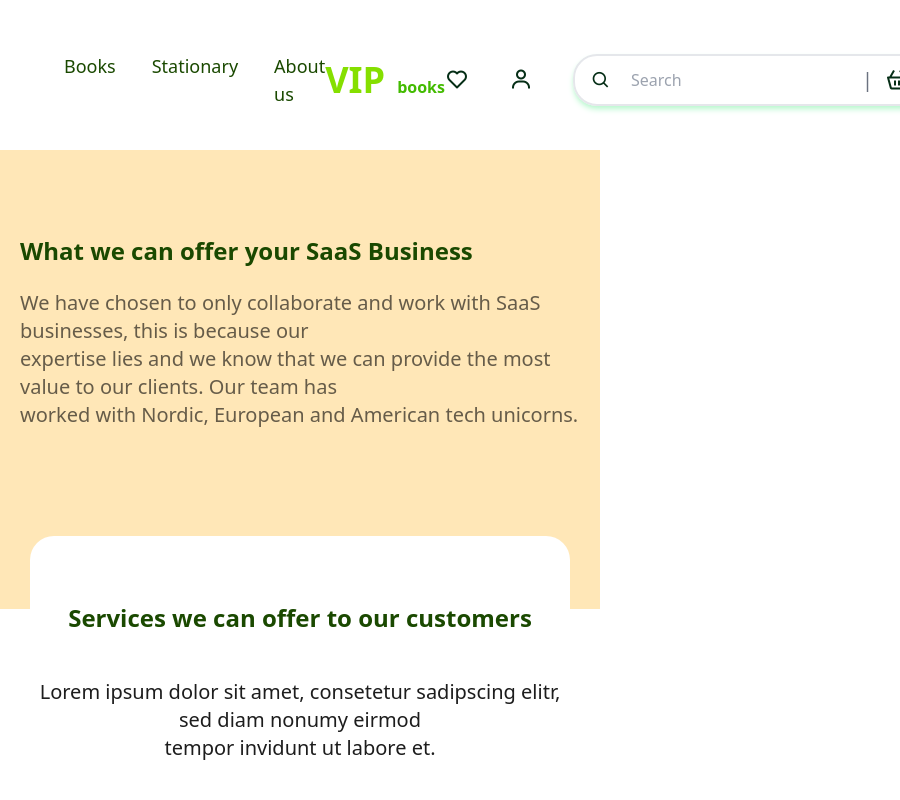
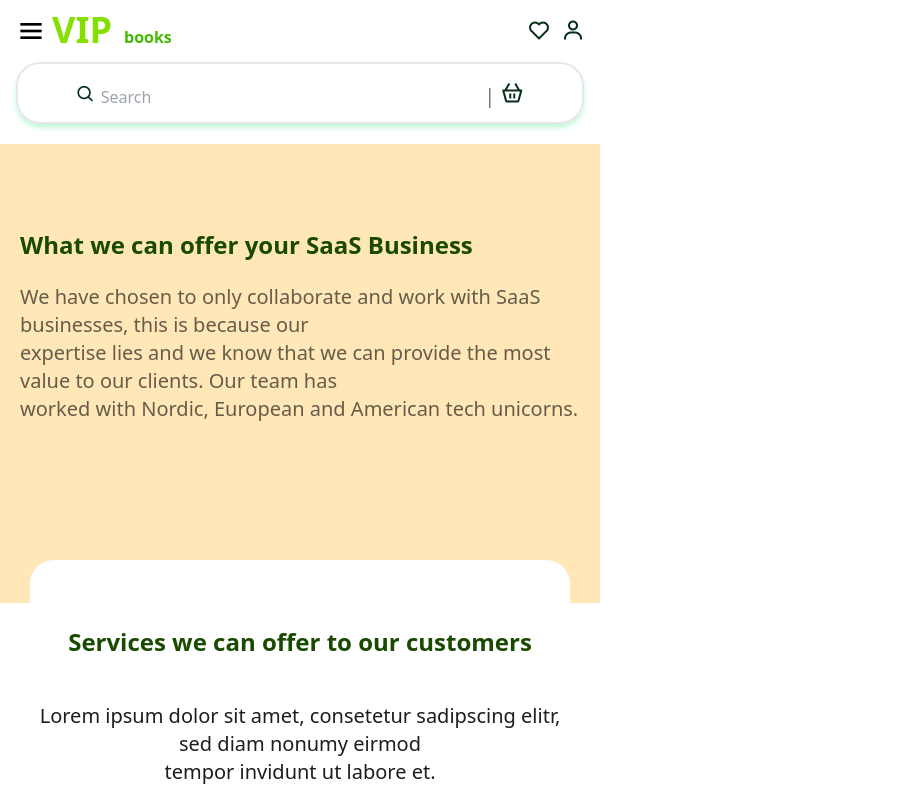
Before and after one commit to SafiyaMakhmudova/real-proyekt, a Vue app: page / in a window 600 px wide. Shown: the top 800 px of the page, 900 px wide, since content can reach past the window. Built offline with nearby package versions, Linux system fonts and the light colour scheme.

Commit message:
added responsive

```diff
--- a/src/components/navbar.vue
+++ b/src/components/navbar.vue
@@ -1,6 +1,6 @@
 <template>
-  <div class="pt-[52px] px-[64px] pb-[42px] nav flex   items-center w-full justify-between">
-    <div class="flex gap-9 text-text text-lg navmenu">
+  <div class="pt-[52px] px-[50px] pb-[42px] nav flex   items-center w-full justify-between">
+    <div class="flex   gap-8 text-text text-lg navmenu">
       <h3>Books</h3>
       <h3>Stationary</h3>
       <a href="/">About us</a>
@@ -56,7 +56,7 @@
     </div>
 
   <div
-    class="nav-input border-2 rounded-3xl shadow-md mx-4 shadow-green-200 px-2 py-2 items-center text-center flex"
+    class="nav-input border-2 rounded-3xl shadow-md mx-4  shadow-green-200 px-2 py-2 items-center text-center flex"
   >
     <i class="bx bx-search text-green-950 mr-5 text-xl"></i>
     <input
@@ -75,7 +75,7 @@ const showMenu = ref(false);
 </script>
 
 <style scoped>
-@media only screen and (min-width: 330px) and (max-width: 596px) {
+@media only screen and (min-width: 330px) and (max-width: 871px) {
   .nav {
     padding: 10px;
     text-align: center;
@@ -109,7 +109,7 @@ const showMenu = ref(false);
   }
 }
 
-@media only screen and (min-width: 596px) and (max-width: 1300px) {
+@media only screen and (min-width: 872px) and (max-width: 1393px) {
   .bx-menu {
     display: none;
   }
--- a/src/views/About.vue
+++ b/src/views/About.vue
@@ -16,7 +16,7 @@
   <div>
     <!-- Modal 2 -->
     <div
-      class="bg-white text-center rounded-3xl modal2 absolute top-[60%] w-[90%] left-1/2 transform -translate-x-1/2"
+      class="bg-white text-center rounded-3xl modal2 absolute mobile:top-[90%] middle:top-[70%] tablet:top-[80%] midd:top-[70%]  laptop:top-[70%]    desktop:top-[80%] w-[90%]  left-1/2 transform -translate-x-1/2"
     >
       <h2 class="text-text text-3xl font-semibold pt-[64px] modal2h2">
         Services we can offer to our customers
@@ -123,7 +123,7 @@
           be search engine optimized (SEO) because it lays the foundation for the technical quality,
         </span>
       </div>
-      <div class="w-[50%] modal3img">
+      <div class="w-[50%] modal3img mx-auto  text-center ">
         <img src="../assets/img/1 51.png" alt="">
       </div>
     </div>
@@ -148,11 +148,6 @@
     font-size:x-large ;
   }
 
-  .modal2 {
-    top: 80%;
-    margin-bottom: 45px;
-
-  }
   .modal2h2 {
     width: 100%;
     font-size:x-large ;
@@ -198,11 +193,6 @@
     font-size:x-large ;
   }
 
-  .modal2 {
-    top: 80%;
-    margin-bottom: 45px;
-
-  }
   .modal2h2 {
     width: 100%;
     font-size:x-large ;
@@ -248,11 +238,6 @@
     font-size:x-large ;
   }
 
-  .modal2 {
-    top: 67%;
-    margin-bottom: 45px;
-
-  }
   .modal2h2 {
     width: 100%;
     font-size:x-large ;
@@ -267,7 +252,7 @@
     width: 100%;
     padding-bottom: 10px;
   }
-
+/*
   .modal3div {
     width: 100%;
     display: block;
@@ -282,6 +267,6 @@
   .modal3img {
     margin-top: 15px;
     width: 100%;
-  }
+  } */
 }
 </style>
--- a/tailwind.config.js
+++ b/tailwind.config.js
@@ -8,6 +8,15 @@ export default {
         text:'#1A4900',
         footerColor:'#DEF9EC',
       }
+    },
+    screens:{
+      'mobile':'320px',
+      'middle':'471px',
+      'tablet':'640px',
+      'midd':'800px',
+      'mid':'900px',
+      'laptop':'1024px',
+      'desktop':'1280px'
     }
 
   },
```
